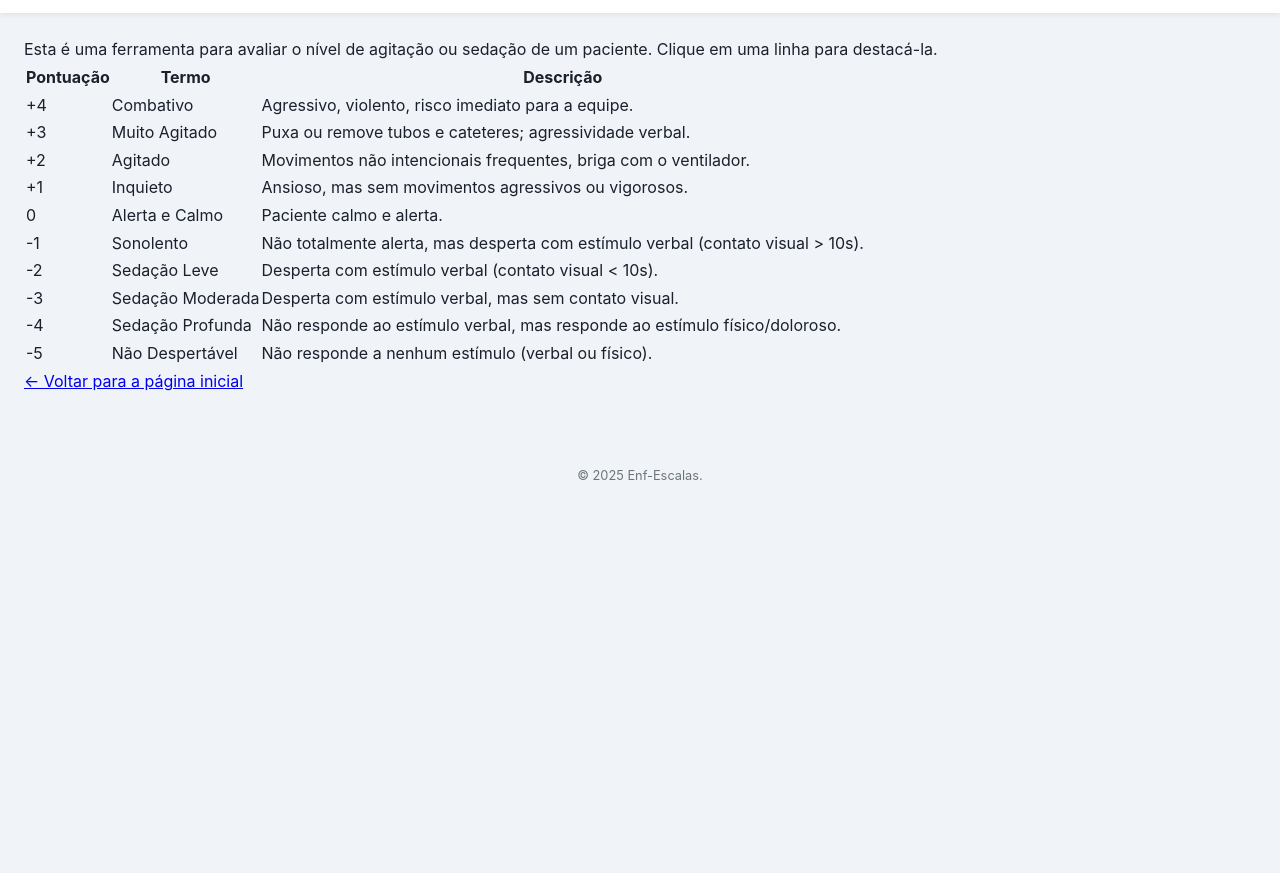
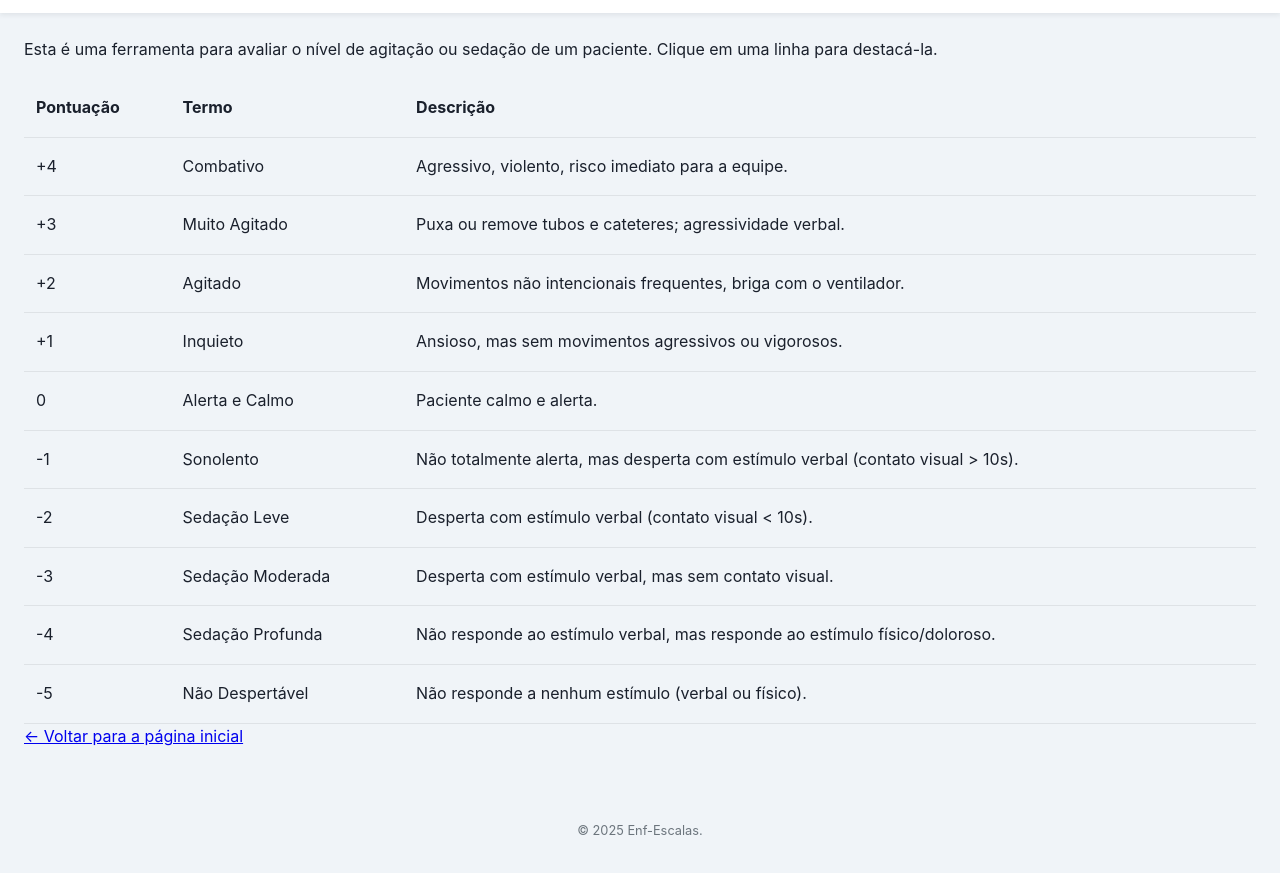
Before and after one commit to alissonpk18/enf-escalas, a plain HTML site: page rass.html in a window 1280 px wide. Shown: the part 57-930 px from the top of the page. Before the commit the page ends 800 px from the top, so only its background shows below. Drawn offline with Linux system fonts and the light colour scheme.

Commit message:
Update rass.html

```diff
--- a/rass.html
+++ b/rass.html
@@ -5,6 +5,7 @@
     <meta name="viewport" content="width=device-width, initial-scale=1.0">
     <title>Guia - Escala RASS</title>
     <link rel="stylesheet" href="style.css">
+     <link rel="stylesheet" href="calculadoras.css">
 </head>
 <body>
 
```
